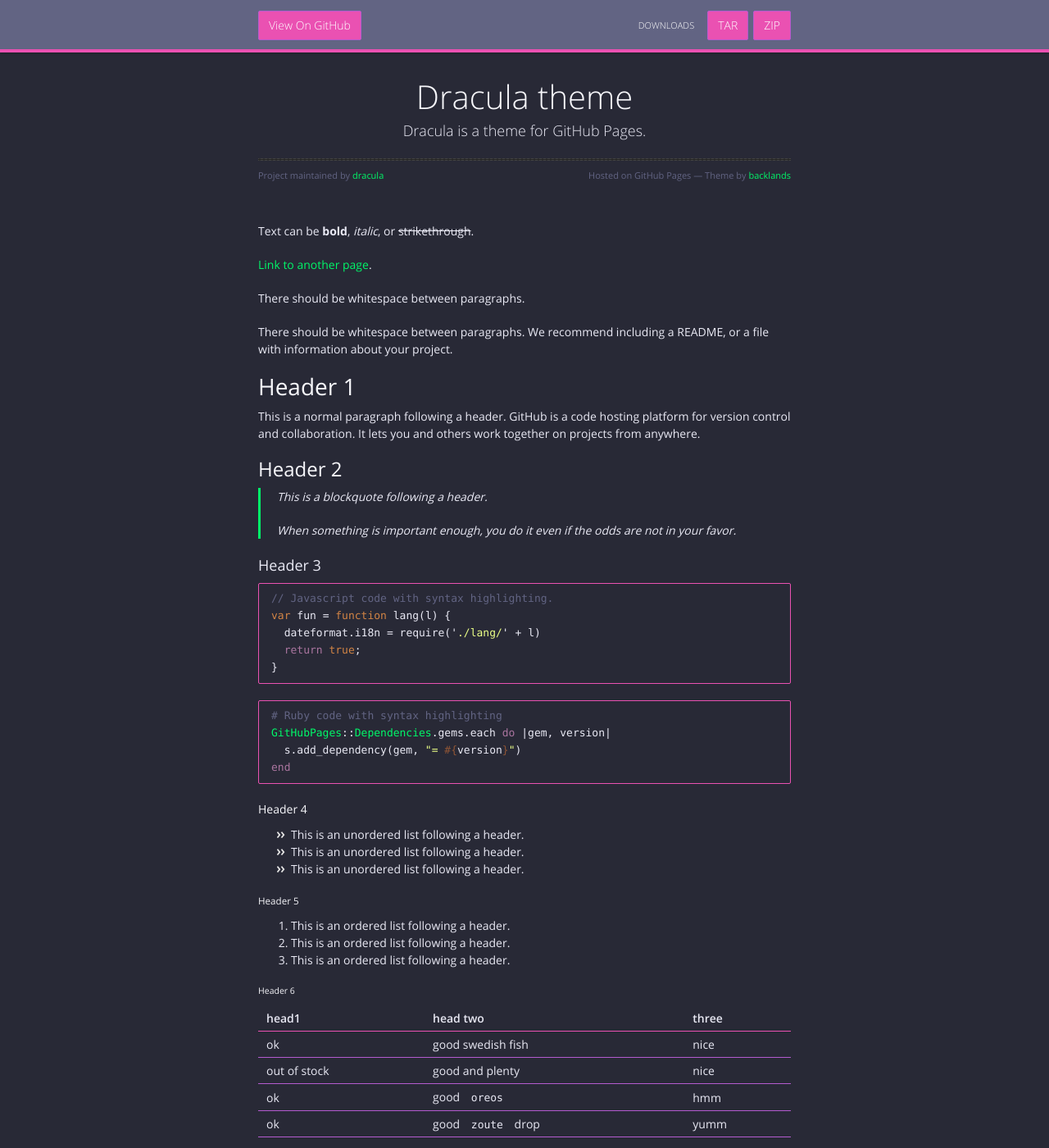
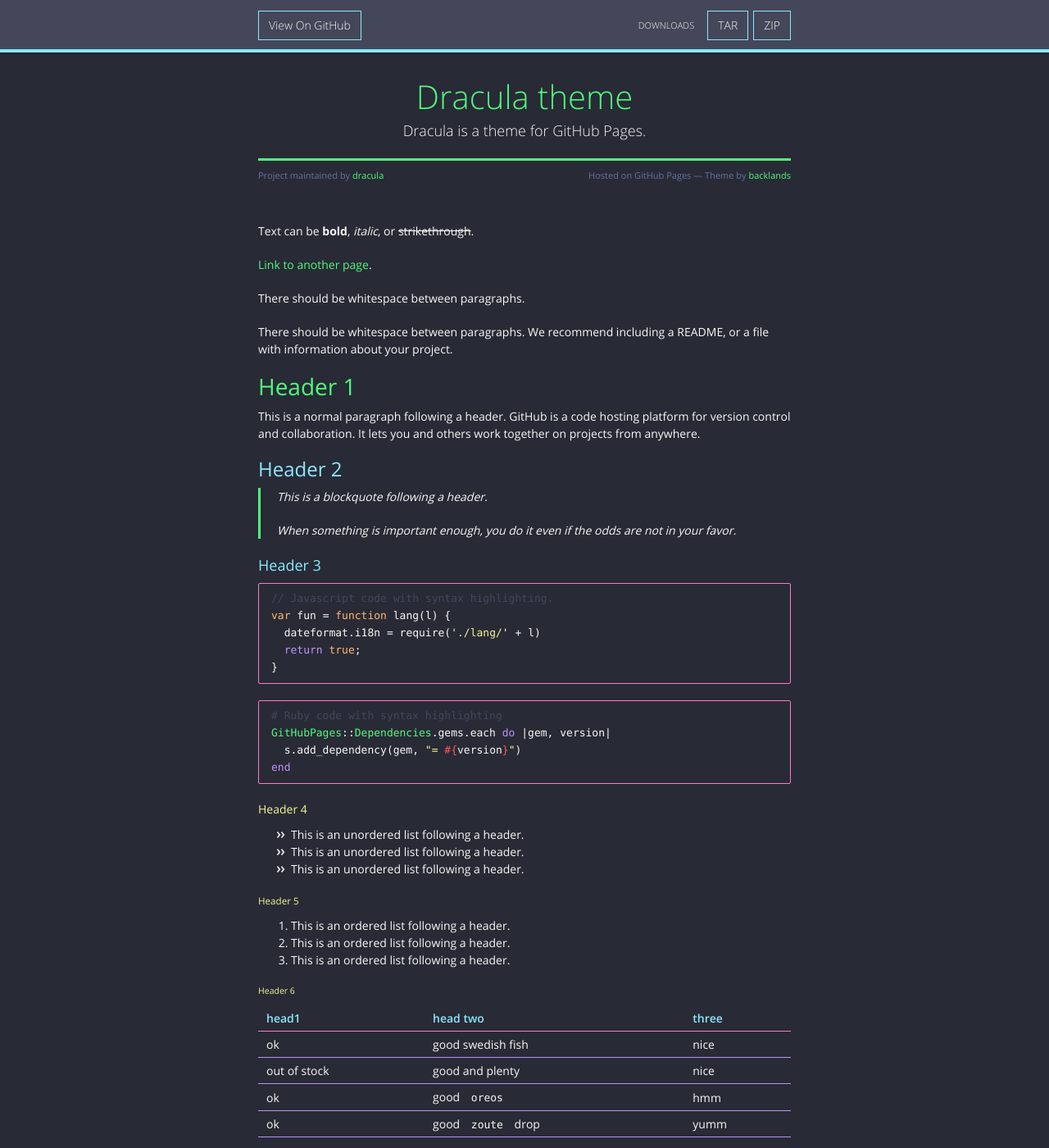
Before and after one commit to dracula/gh-pages, a Jekyll site: the page built from index.md, in a window 1280 px wide and 1400 px high. Shown: the whole window at 82% size. Built offline with Jekyll 4.4.1, drawn with Linux system fonts in a browser that asks for light colours; nearby versions of some CDN libraries.

Commit message:
Update colours to Dracula official scheme

```diff
--- a/_sass/jekyll-theme-dracula.scss
+++ b/_sass/jekyll-theme-dracula.scss
@@ -6,15 +6,15 @@ body {
   padding:0px 0 20px 0px;
   margin: 0px;
   font:14px/1.5 "OpenSansRegular", "Helvetica Neue", Helvetica, Arial, sans-serif;
-  color:#e9e9f4;
+  color:#f8f8f2;
   font-weight: normal;
-  background: #282936;
+  background: #282a36;
   background-attachment: fixed !important;
-  background: linear_gradient(#282936, #3a3b50);
+  background: linear_gradient(#282a36, #3a3b50);
 }
 
 h1, h2, h3, h4, h5, h6 {
-  color:#f7f7fb;
+  color: #8be9fd;
   margin:0 0 10px;
   font-family: 'OpenSansRegular', "Helvetica Neue", Helvetica, Arial, sans-serif;
   font-weight: normal;
@@ -30,6 +30,7 @@ h1, h2, h3 {
 }
 
 h1 {
+  color:#50fa7b;
   font-size:28px;
 }
 
@@ -38,7 +39,7 @@ h2 {
 }
 
 h4, h5, h6 {
-  color:#f7f7fb;
+  color:#f1fa8c;
 }
 
 h3 {
@@ -46,22 +47,21 @@ h3 {
   line-height: 24px;
   font-family: 'OpenSansRegular', "Helvetica Neue", Helvetica, Arial, sans-serif !important;
   font-weight: normal;
-  color: #e9e9f4;
 }
 
 a {
-  color:#00f769;
+  color:#50fa7b;
   font-weight:400;
   text-decoration:none;
 
   &:hover {
-    color: #01a749;
+    color: #50fa7bb3;
   }
 }
 
 a small {
   font-size:11px;
-  color:#626483;
+  color:#6272a4;
   margin-top:-0.6em;
   display:block;
 }
@@ -87,7 +87,7 @@ section img {
 }
 
 blockquote {
-  border-left:3px solid #00f769;
+  border-left:3px solid #50fa7b;
   margin:0;
   padding:0 0 0 20px;
   font-style:italic;
@@ -95,7 +95,7 @@ blockquote {
 
 code {
   font-family: Monaco, Bitstream Vera Sans Mono, Lucida Console, Terminal, monospace;
-  color:#e9e9f4;
+  color:#f8f8f2;
   font-size:13px;
   margin: 0 4px;
   padding: 4px 6px;
@@ -104,14 +104,14 @@ code {
 
 pre {
   padding:8px 15px;
-  background: #282936;
+  background: #282a36;
   border-radius: 2px;
-  border:1px solid #ea51b2;
+  border:1px solid #ff79c6;
   overflow: auto;
   overflow-y: hidden;
 
   code {
-    color: #e9e9f4;
+    color: #f8f8f2;
     margin: 0;
     padding: 0;
   }
@@ -125,8 +125,8 @@ table {
 th {
   text-align:left;
   padding:5px 10px;
-  border-bottom:1px solid #ea51b2;
-  color: #e9e9f4;
+  border-bottom:1px solid #ff79c6;
+  color: #8be9fd;
   font-family: 'OpenSansSemibold', "Helvetica Neue", Helvetica, Arial, sans-serif !important;
   font-weight: normal;
 }
@@ -134,19 +134,19 @@ th {
 td {
   text-align:left;
   padding:5px 10px;
-  border-bottom:1px solid #b45bcf;
+  border-bottom:1px solid #bd93f9;
 }
 
 hr {
   border: 0;
   outline: none;
   height: 3px;
-  background: transparent url('../images/hr.gif') center center repeat-x;
+  background: #50fa7b;
   margin: 0 0 20px;
 }
 
 dt {
-  color:#ebff87;
+  color:#f1fa8c;
   font-family: 'OpenSansSemibold', "Helvetica Neue", Helvetica, Arial, sans-serif !important;
   font-weight: normal;
 }
@@ -159,15 +159,14 @@ dt {
   height: 60px;
   width: 100%;
   position: fixed;
-  background: #626483;
-  border-bottom: 4px solid #ea51b2;
+  background: #44475a;
+  border-bottom: 4px solid #8be9fd;
   box-shadow: 0px 1px 3px rgba(0,0,0,.25);
 
   nav {
     max-width: 650px;
     margin: 0 auto;
     padding: 0 10px;
-    background: blue;
     margin: 6px auto;
 
     li {
@@ -175,17 +174,15 @@ dt {
       font-weight: normal;
       list-style: none;
       display: inline;
-      color: white;
+      color: #f8f8f2;
       line-height: 50px;
       font-size: 14px;
 
       a {
-        color: white;
-        border: 1px solid #b45bcf;
-        background: linear_gradient(#ea51b2, #b9438e);
-        border-radius: 2px;
-
-        background-color: #ea51b2;
+        color: #f8f8f2;
+        border: 1px solid #8be9fd;
+        background: none;
+        border-radius: 0;
         padding: 10px 12px;
         margin-top: 6px;
         line-height:14px;
@@ -194,9 +191,8 @@ dt {
         text-align:center;
 
         &:hover {
-          background: linear_gradient(#b45bcf, #924aa8);
-          background-color: #b45bcf;
-          border: 1px solid #ea51b2;
+          background-color: #6272a4;
+          border: 1px solid #6272a4;
         }
       }
 
@@ -240,7 +236,7 @@ section {
     }
 
     p {
-      color: #e9e9f4;
+      color: #f8f8f2;
       font-family: 'OpenSansLight', "Helvetica Neue", Helvetica, Arial, sans-serif;
       font-weight: normal;
       font-size: 18px;
@@ -251,7 +247,7 @@ section {
       font-size: 11px;
       font-family: 'OpenSansRegular', "Helvetica Neue", Helvetica, Arial, sans-serif;
       font-weight: normal;
-      color: #626483;
+      color: #6272a4;
       margin-top: -10px;
 
       &.left {
--- a/_sass/rouge-base16-dark.scss
+++ b/_sass/rouge-base16-dark.scss
@@ -6,76 +6,76 @@
 .highlight table td { padding: 5px; }
 .highlight table pre { margin: 0; }
 .highlight, .highlight .w {
-  color: #e9e9f4;
+  color: #f8f8f2;
 }
 .highlight .err {
-  color: #282936;
-  background-color: #ea51b2;
+  color: #282a36;
+  background-color: #ff79c6;
 }
 .highlight .c, .highlight .cd, .highlight .cm, .highlight .c1, .highlight .cs {
-  color: #626483;
+  color: #44475a;
 }
 .highlight .cp {
-  color: #00f769;
+  color: #50fa7b;
 }
 .highlight .nt {
-  color: #00f769;
+  color: #50fa7b;
 }
 .highlight .o, .highlight .ow {
-  color: #e9e9f4;
+  color: #f8f8f2;
 }
 .highlight .p, .highlight .pi {
-  color: #e9e9f4;
+  color: #f8f8f2;
 }
 .highlight .gi {
-  color: #ebff87;
+  color: #f1fa8c;
 }
 .highlight .gd {
-  color: #ea51b2;
+  color: #ff79c6;
 }
 .highlight .gh {
-  color: #62d6e8;
+  color: #8be9fd;
   font-weight: bold;
 }
 .highlight .k, .highlight .kn, .highlight .kp, .highlight .kr, .highlight .kv {
-  color: #aa759f;
+  color: #bd93f9;
 }
 .highlight .kc {
-  color: #d28445;
+  color: #ffb86c;
 }
 .highlight .kt {
-  color: #d28445;
+  color: #ffb86c;
 }
 .highlight .kd {
-  color: #d28445;
+  color: #ffb86c;
 }
 .highlight .s, .highlight .sb, .highlight .sc, .highlight .sd, .highlight .s2, .highlight .sh, .highlight .sx, .highlight .s1 {
-  color: #ebff87;
+  color: #f1fa8c;
 }
 .highlight .sr {
-  color: #75b5aa;
+  color: #8be9fd;
 }
 .highlight .si {
-  color: #8f5536;
+  color: #ff5555;
 }
 .highlight .se {
-  color: #8f5536;
+  color: #ff5555;
 }
 .highlight .nn {
-  color: #00f769;
+  color: #50fa7b;
 }
 .highlight .nc {
-  color: #00f769;
+  color: #50fa7b;
 }
 .highlight .no {
-  color: #00f769;
+  color: #50fa7b;
 }
 .highlight .na {
-  color: #62d6e8;
+  color: #8be9fd;
 }
 .highlight .m, .highlight .mf, .highlight .mh, .highlight .mi, .highlight .il, .highlight .mo, .highlight .mb, .highlight .mx {
-  color: #ebff87;
+  color: #f1fa8c;
 }
 .highlight .ss {
-  color: #ebff87;
+  color: #f1fa8c;
 }
```
